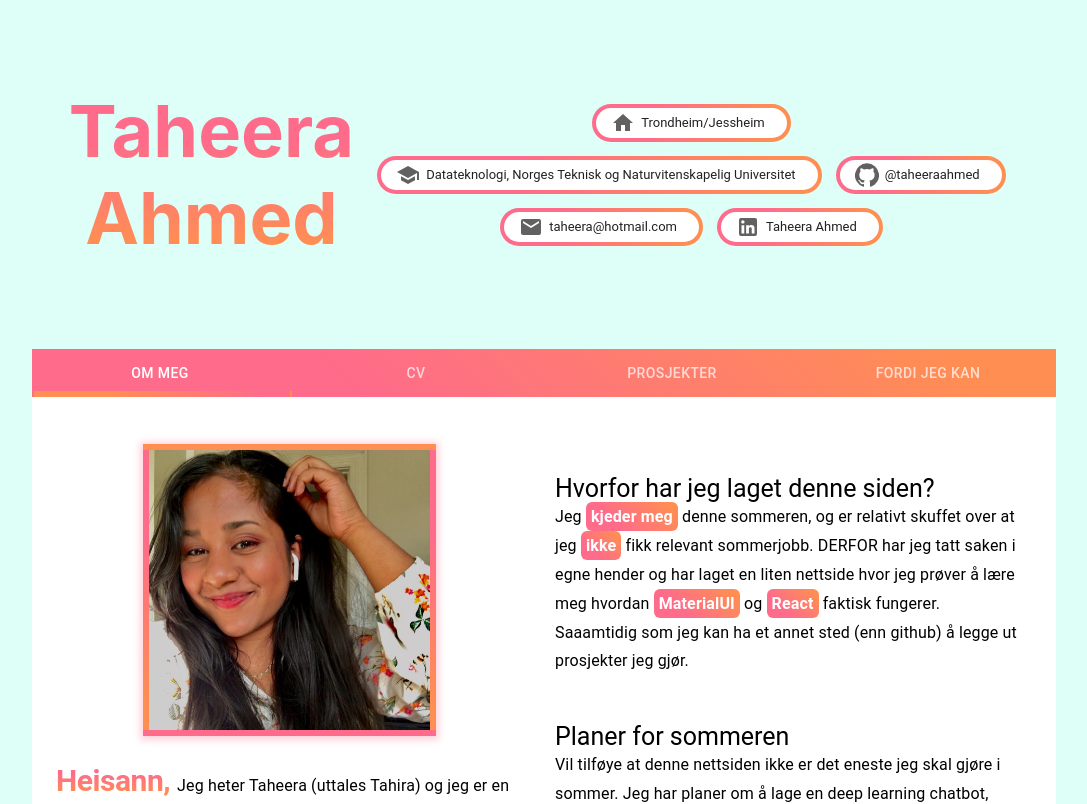
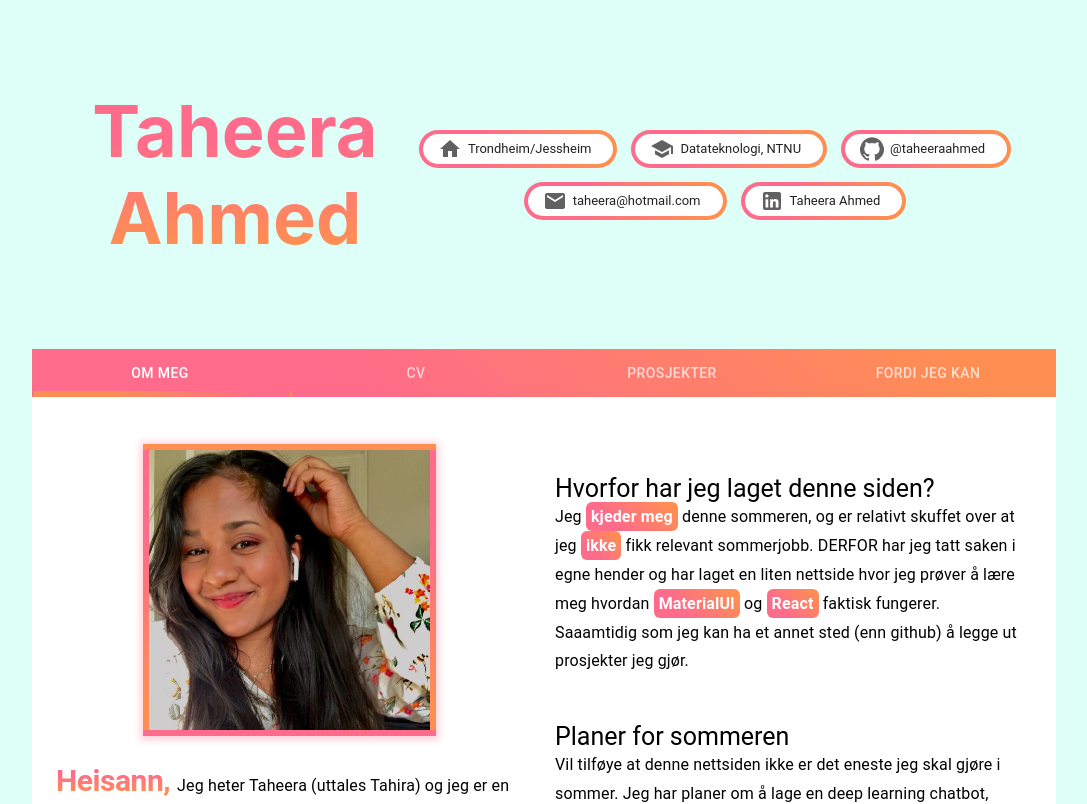
Before and after one commit to taheeraahmed/Making-a-react-app, a React (Create React App) app: page / in a window 1280 px wide. Shown: the top 804 px of the page, without its empty margins (96-1183 px from the left). Built offline with nearby package versions, Linux system fonts and the light colour scheme.

Commit message:
Endret litt på headeren

```diff
--- a/src/components/Info.js
+++ b/src/components/Info.js
@@ -42,11 +42,13 @@ export default function Info() {
         <Chip
             className={classes.chip}
             avatar={<HomeIcon/>}
-            label="Trondheim/Jessheim" />
+            label="Trondheim/Jessheim"
+            href="https://www.google.com/search?q=Trondheim+jessheim&source=lmns&bih=717&biw=1309&hl=no&sa=X&ved=2ahUKEwjd7Zf4lKzxAhUGzSoKHTjyBXUQ_AUoAHoECAEQAA" clickable  />
         <Chip
             className={classes.chip}
             avatar={<SchoolIcon/>}
-            label="Datateknologi, Norges Teknisk og Naturvitenskapelig Universitet" />
+            label="Datateknologi, NTNU"
+            href="https://www.ntnu.no/studier/mtdt"/>
         <Chip
             className={classes.chip}
             avatar={<GitHubIcon/>}
```
